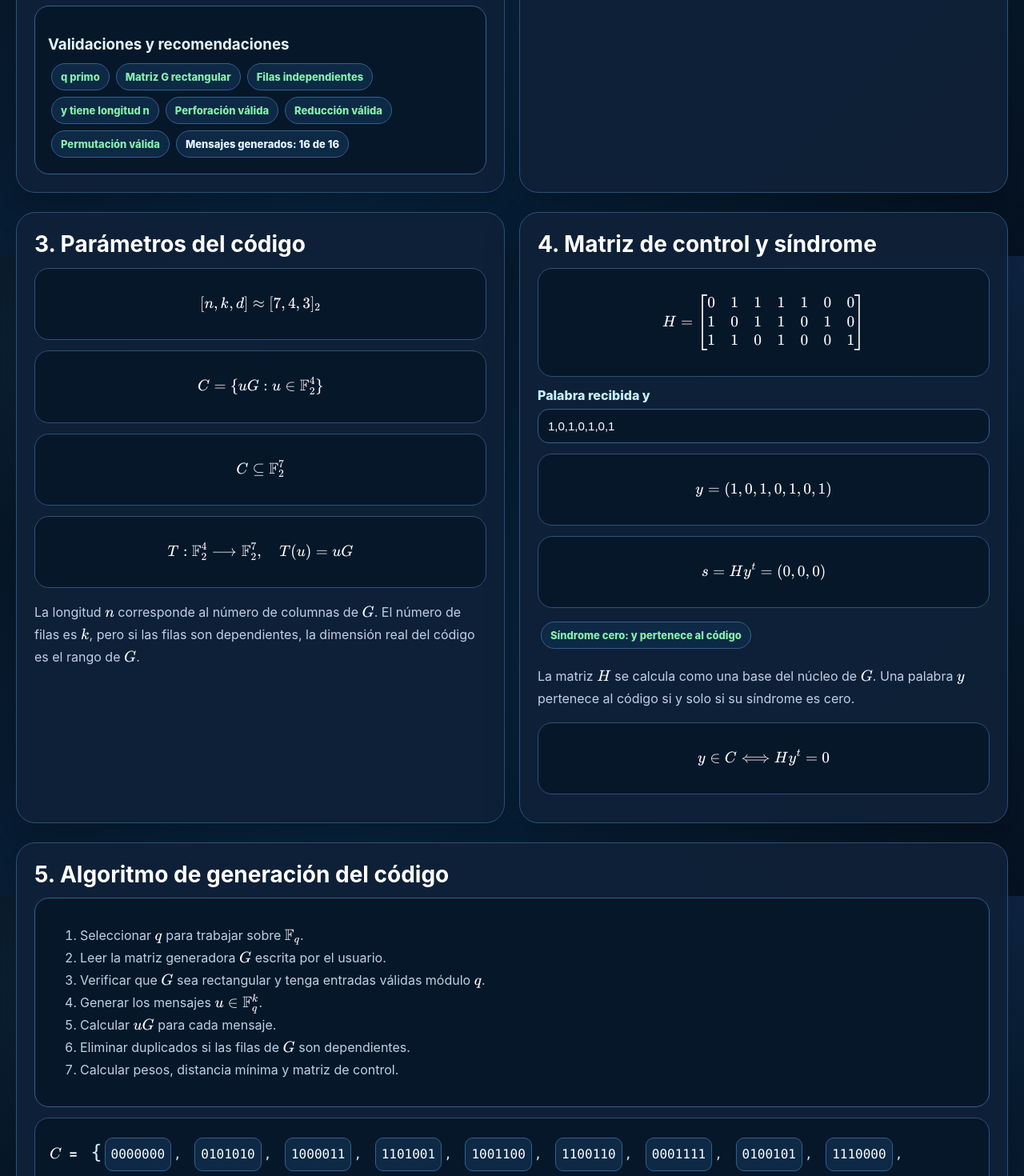
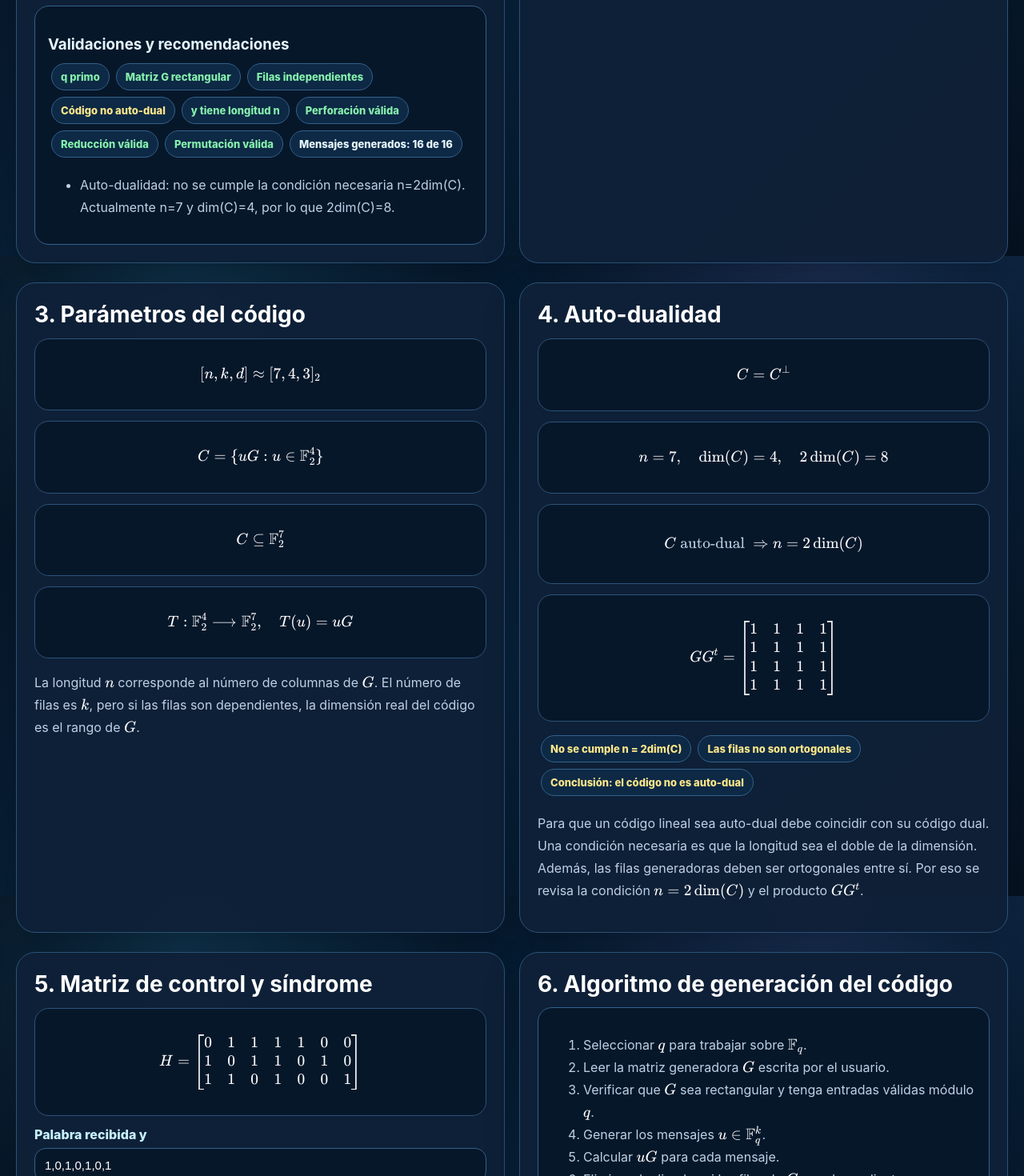
Before and after one commit to FabianMirandaUN/Proyecto-Final-Teor-a-De-C-digos, a Next.js app: page /codigos-lineales in a window 1280 px wide. Shown: the part 1280-2750 px from the top of the page at 80% size. Built offline with nearby package versions, Linux system fonts and the light colour scheme.

Commit message:
Feat: Dynamics fixed

```diff
--- a/src/app/codigos-lineales/page.tsx
+++ b/src/app/codigos-lineales/page.tsx
@@ -272,6 +272,21 @@ function describeAffectedColumns(indices: number[]) {
     .join("; ");
 }
 
+function dot(a: number[], b: number[], q: number) {
+  return mod(
+    a.reduce((s, x, i) => s + x * (b[i] ?? 0), 0),
+    q
+  );
+}
+
+function gramMatrix(G: number[][], q: number) {
+  return G.map((r1) => G.map((r2) => dot(r1, r2, q)));
+}
+
+function isZeroMatrix(M: number[][]) {
+  return M.every((row) => row.every((x) => x === 0));
+}
+
 export default function Page() {
   const [q, setQ] = useState(2);
 
@@ -285,7 +300,6 @@ export default function Page() {
   const [perm, setPerm] = useState("2,1,3,4,5,6,7");
 
   const safeQ = Math.max(q, 2);
-  const rawG = parseMatrixRows(g);
   const rawY = parseNums(y);
 
   const data = useMemo(() => {
@@ -308,13 +322,15 @@ export default function Page() {
 
     const code = rectangular ? uniq(rows.map((r) => r.cw)) : [];
     const H = rectangular ? nullspace(G, safeQ) : [];
+    const gram = rectangular ? gramMatrix(G, safeQ) : [];
+    const selfOrthogonal = rectangular ? isZeroMatrix(gram) : false;
 
     return {
       G,
       rows,
       code,
       H,
-      d: completeGeneration ? minD(code) : minD(code),
+      d: minD(code),
       n,
       k,
       rank,
@@ -323,6 +339,8 @@ export default function Page() {
       rectangular,
       isField: isPrime(safeQ),
       reduced,
+      gram,
+      selfOrthogonal,
     };
   }, [g, safeQ]);
 
@@ -349,6 +367,9 @@ export default function Page() {
   const validReduction = sp >= 1 && sp <= data.n;
   const validPermutation = parsedPerm.valid;
 
+  const autoDualNecessary = validField && validMatrix && data.n === 2 * data.rank;
+  const autoDual = validField && validMatrix && autoDualNecessary && data.selfOrthogonal;
+
   const isLinearCodeStandard = validField && validMatrix;
 
   const validationMessages = [
@@ -360,6 +381,12 @@ export default function Page() {
       : null,
     validMatrix && !validRank
       ? `Advertencia: las filas de G pueden ser dependientes. El número de filas es k=${data.k}, pero el rango estimado es ${data.rank}. La dimensión real del código puede ser menor que k.`
+      : null,
+    validMatrix && !autoDualNecessary
+      ? `Auto-dualidad: no se cumple la condición necesaria n=2dim(C). Actualmente n=${data.n} y dim(C)=${data.rank}, por lo que 2dim(C)=${2 * data.rank}.`
+      : null,
+    validMatrix && autoDualNecessary && !data.selfOrthogonal
+      ? "Auto-dualidad: aunque se cumple n=2dim(C), no se verifica que las filas generadoras sean ortogonales entre sí."
       : null,
     !validYLength
       ? `Se recomienda corregir y: la palabra recibida debe tener longitud n=${data.n}. Actualmente tiene ${rawY.length} coordenadas; la aplicación completa o recorta para calcular el síndrome.`
@@ -499,6 +526,10 @@ export default function Page() {
                 : "Revisar rango: puede haber dependencia"}
             </span>
 
+            <span className={autoDual ? "pill ok" : "pill warn"}>
+              {autoDual ? "Código auto-dual" : "Código no auto-dual"}
+            </span>
+
             <span className={validYLength ? "pill ok" : "pill warn"}>
               {validYLength
                 ? "y tiene longitud n"
@@ -606,7 +637,51 @@ export default function Page() {
         </div>
 
         <div className="card">
-          <h2>4. Matriz de control y síndrome</h2>
+          <h2>4. Auto-dualidad</h2>
+
+          <Latex block expr={"C=C^\\perp"} />
+
+          <Latex
+            block
+            expr={`n=${data.n},\\quad \\dim(C)=${data.rank},\\quad 2\\dim(C)=${2 * data.rank}`}
+          />
+
+          <Latex block expr={"C\\text{ auto-dual }\\Rightarrow n=2\\dim(C)"} />
+
+          <MatrixLatex name="GG^t" matrix={data.gram} />
+
+          <span className={autoDualNecessary ? "pill ok" : "pill warn"}>
+            {autoDualNecessary
+              ? "Se cumple n = 2dim(C)"
+              : "No se cumple n = 2dim(C)"}
+          </span>
+
+          <span className={data.selfOrthogonal ? "pill ok" : "pill warn"}>
+            {data.selfOrthogonal
+              ? "Las filas son ortogonales"
+              : "Las filas no son ortogonales"}
+          </span>
+
+          <span className={autoDual ? "pill ok" : "pill warn"}>
+            {autoDual
+              ? "Conclusión: el código es auto-dual"
+              : "Conclusión: el código no es auto-dual"}
+          </span>
+
+          <p className="text">
+            Para que un código lineal sea auto-dual debe coincidir con su código
+            dual. Una condición necesaria es que la longitud sea el doble de la
+            dimensión. Además, las filas generadoras deben ser ortogonales entre
+            sí. Por eso se revisa la condición{" "}
+            <Latex expr={"n=2\\dim(C)"} /> y el producto{" "}
+            <Latex expr={"GG^t"} />.
+          </p>
+        </div>
+      </section>
+
+      <section className="section two">
+        <div className="card">
+          <h2>5. Matriz de control y síndrome</h2>
 
           <MatrixLatex name="H" matrix={data.H} />
 
@@ -631,10 +706,9 @@ export default function Page() {
 
           <Latex block expr={`y\\in C\\Longleftrightarrow Hy^t=0`} />
         </div>
-      </section>
 
-      <section className="section card">
-        <h2>5. Algoritmo de generación del código</h2>
+        <div className="card">
+          <h2>6. Algoritmo de generación del código</h2>
 
           <div className="algo-box">
             <ol>
@@ -647,8 +721,8 @@ export default function Page() {
                 usuario.
               </li>
               <li>
-              Verificar que <Latex expr={"G"} /> sea rectangular y tenga entradas
-              válidas módulo <Latex expr={"q"} />.
+                Verificar que <Latex expr={"G"} /> sea rectangular y tenga
+                entradas válidas módulo <Latex expr={"q"} />.
               </li>
               <li>
                 Generar los mensajes <Latex expr={"u\\in\\mathbb{F}_q^k"} />.
@@ -661,17 +735,19 @@ export default function Page() {
                 dependientes.
               </li>
               <li>
-              Calcular pesos, distancia mínima y matriz de control.
+                Calcular pesos, distancia mínima, matriz de control y
+                auto-dualidad.
               </li>
             </ol>
           </div>
 
           <CodeSet label="C" codewords={data.code} />
+        </div>
       </section>
 
       <section className="section three">
         <div className="card">
-          <h2>6. Perforación</h2>
+          <h2>7. Perforación</h2>
 
           <p className="text">
             La perforación elimina una coordenada fija de todas las palabras del
@@ -693,11 +769,14 @@ export default function Page() {
             expr={`\\mathring{C}(${puncturePosition})=\\{\\text{palabras de }C\\text{ sin la coordenada }${puncturePosition}\\}`}
           />
 
-          <CodeSet label={`\\mathring{C}(${puncturePosition})`} codewords={pun} />
+          <CodeSet
+            label={`\\mathring{C}(${puncturePosition})`}
+            codewords={pun}
+          />
         </div>
 
         <div className="card">
-          <h2>7. Reducción</h2>
+          <h2>8. Reducción</h2>
 
           <p className="text">
             La reducción conserva solamente las palabras cuya coordenada
@@ -719,11 +798,14 @@ export default function Page() {
             expr={`\\breve{C}(${reductionPosition})=\\{c\\in C:c_{${reductionPosition}}=0\\text{, eliminando esa coordenada}\\}`}
           />
 
-          <CodeSet label={`\\breve{C}(${reductionPosition})`} codewords={red} />
+          <CodeSet
+            label={`\\breve{C}(${reductionPosition})`}
+            codewords={red}
+          />
         </div>
 
         <div className="card">
-          <h2>8. Código equivalente</h2>
+          <h2>9. Código equivalente</h2>
 
           <p className="text">
             Un código equivalente se obtiene aplicando una permutación de
@@ -734,16 +816,16 @@ export default function Page() {
 
           <input value={perm} onChange={(e) => setPerm(e.target.value)} />
 
-          <Latex block expr={`C_{eq}=\\pi(C)`} />
+          <Latex block expr={`C_{\\mathrm{eq}}=\\pi(C)`} />
 
           <p className="mini">{describeAffectedColumns(parsedPerm.indices)}.</p>
 
-          <CodeSet label="C_{eq}" codewords={eq} />
+          <CodeSet label="C_{\\mathrm{eq}}" codewords={eq} />
         </div>
       </section>
 
       <section className="section card">
-        <h2>9. Tabla de mensajes y productos uG</h2>
+        <h2>10. Tabla de mensajes y productos uG</h2>
 
         <p className="text">
           Esta tabla muestra la correspondencia entre cada mensaje{" "}
```
Also changed, not shown: src/app/codigos-ciclicos/page.tsx (+61 -15 lines). Lines whose indentation alone changed are shown as unchanged.
